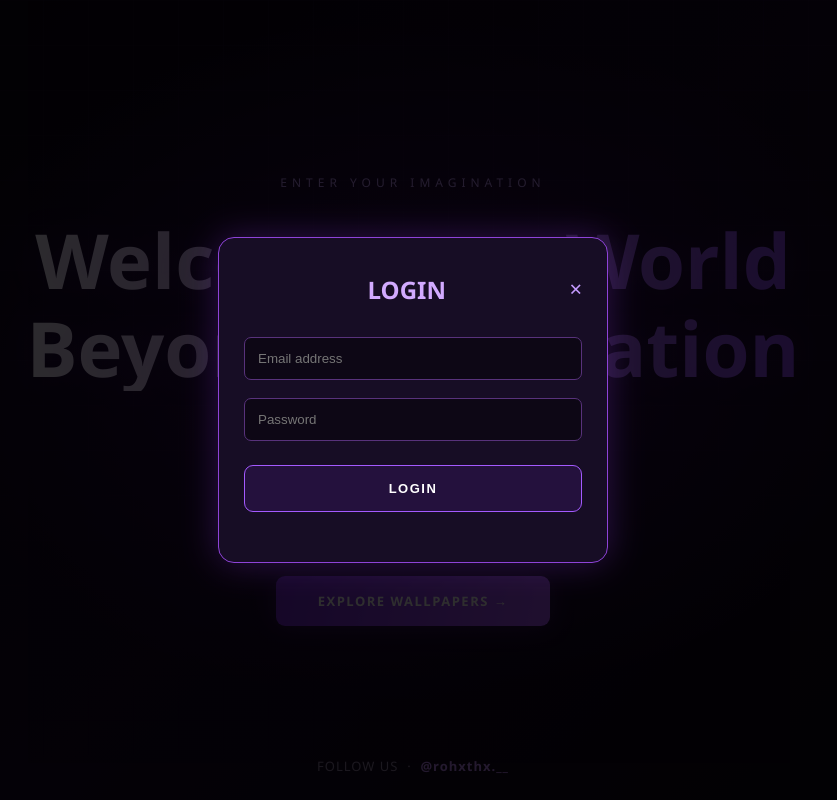
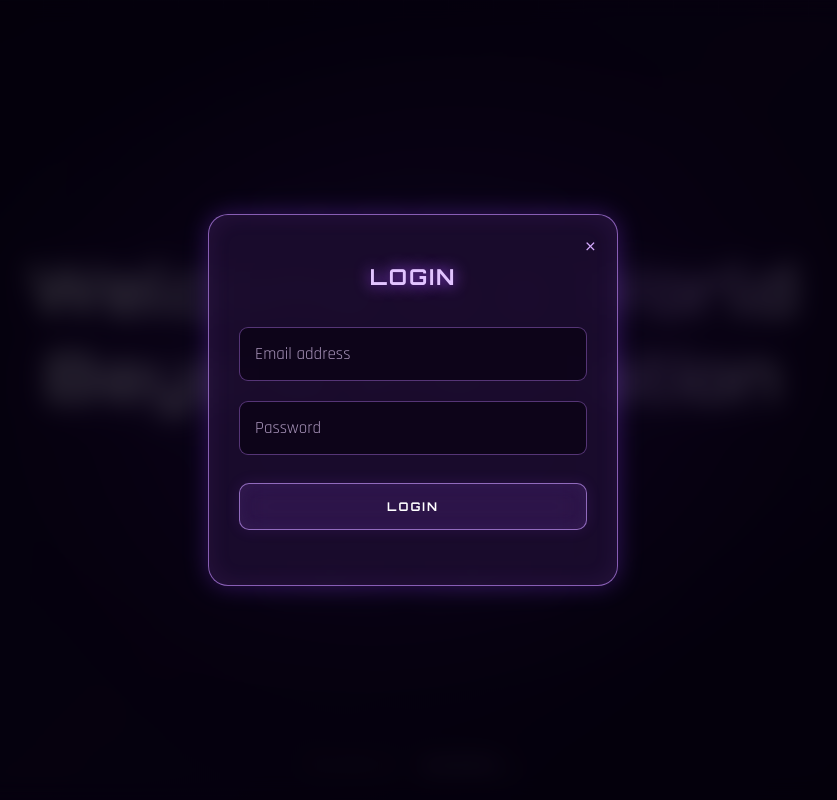
Before and after one commit to rohithsathiyaraj2-cyber/wallhaven, a website: page index.html in a window 1280 px wide. Both pictures are taken after a click on the button "LOGIN". Shown: the whole page, without its empty margins (227-1064 px from the left). Drawn offline with nearby package versions, Linux system fonts and the light colour scheme.

Commit message:
Upgrade welcome page with violet glass UI and auth popup

```diff
--- a/index.html
+++ b/index.html
@@ -5,6 +5,10 @@
 <meta charset="UTF-8">
 <meta name="viewport" content="width=device-width, initial-scale=1.0">
 <title>Welcome | WallHaven</title>
+
+<link rel="preconnect" href="https://fonts.googleapis.com">
+<link rel="preconnect" href="https://fonts.gstatic.com" crossorigin>
+<link href="https://fonts.googleapis.com/css2?family=Orbitron:wght@400;500;600;700;800&family=Rajdhani:wght@400;500;600;700&display=swap" rel="stylesheet">
 
 <style>
 * {
@@ -15,11 +19,11 @@
 
 body {
     min-height: 100vh;
-    font-family: 'Segoe UI', sans-serif;
+    font-family: 'Rajdhani', sans-serif;
     color: white;
     background:
-        radial-gradient(ellipse at 50% 45%, rgba(119, 36, 210, 0.28), transparent 55%),
-        linear-gradient(135deg, #08040f, #160626, #090410);
+        radial-gradient(ellipse at 50% 45%, rgba(119,36,210,.28), transparent 55%),
+        linear-gradient(135deg,#08040f,#160626,#090410);
     display: flex;
     justify-content: center;
     align-items: center;
@@ -27,108 +31,150 @@ body {
     overflow-x: hidden;
 }
 
+/* Background effects */
 body::before {
     content: "";
     position: fixed;
     inset: 0;
     pointer-events: none;
     background-image:
-        linear-gradient(rgba(180,100,255,.035) 1px, transparent 1px),
-        linear-gradient(90deg, rgba(180,100,255,.035) 1px, transparent 1px);
+        linear-gradient(rgba(180,100,255,.045) 1px,transparent 1px),
+        linear-gradient(90deg,rgba(180,100,255,.045) 1px,transparent 1px);
     background-size: 45px 45px;
-    mask-image: linear-gradient(to bottom, black, transparent);
+    mask-image: linear-gradient(to bottom,black,transparent);
 }
 
+body::after {
+    content: "";
+    position: fixed;
+    width: 450px;
+    height: 450px;
+    border-radius: 50%;
+    background: rgba(125,40,255,.12);
+    filter: blur(100px);
+    pointer-events: none;
+}
+
+/* Main content */
 .container {
     width: 100%;
-    max-width: 900px;
-    padding: 40px 22px;
+    max-width: 950px;
+    padding: 45px 22px;
     position: relative;
     z-index: 1;
 }
 
 .tagline {
-    color: #c59aff;
-    letter-spacing: 5px;
-    font-size: 12px;
-    margin-bottom: 25px;
-    text-transform: uppercase;
+    color: #d2a4ff;
+    font-family: 'Orbitron', sans-serif;
+    letter-spacing: 6px;
+    font-size: 11px;
+    margin-bottom: 28px;
+    text-shadow: 0 0 15px #a34cff;
 }
 
 h1 {
-    font-size: clamp(38px, 7vw, 76px);
+    font-family: 'Orbitron', sans-serif;
+    font-size: clamp(32px,6vw,67px);
     font-weight: 800;
-    line-height: 1.15;
-    background: linear-gradient(90deg, #ffffff, #c58aff, #8e43ff);
+    line-height: 1.3;
+    letter-spacing: 1px;
+    background: linear-gradient(
+        110deg,
+        #ffffff 5%,
+        #e4caff 35%,
+        #b56cff 65%,
+        #f2e5ff 90%
+    );
     -webkit-background-clip: text;
     -webkit-text-fill-color: transparent;
-    text-shadow: 0 0 35px rgba(155, 75, 255, .15);
+    filter: drop-shadow(0 0 17px rgba(169,91,255,.45));
 }
 
 .subtitle {
-    color: #b9a9ca;
-    font-size: 16px;
-    margin: 22px auto 38px;
+    color: #d0bedf;
+    font-size: 19px;
+    letter-spacing: 1.5px;
+    margin: 25px auto 40px;
     line-height: 1.7;
 }
 
+/* Glass buttons */
 .buttons {
     display: flex;
     justify-content: center;
     flex-wrap: wrap;
-    gap: 16px;
+    gap: 20px;
 }
 
 .btn {
-    padding: 15px 34px;
-    border-radius: 9px;
-    border: 1px solid #a45aff;
-    color: white;
-    background: rgba(126, 48, 220, .13);
+    position: relative;
+    padding: 15px 38px;
+    border-radius: 10px;
+    border: 1px solid rgba(202,155,255,.65);
+    color: #fff;
+    background: rgba(143,70,220,.13);
+    backdrop-filter: blur(15px);
+    -webkit-backdrop-filter: blur(15px);
     text-decoration: none;
-    font-size: 13px;
-    font-weight: 800;
-    letter-spacing: 1.5px;
+    font-family: 'Orbitron', sans-serif;
+    font-size: 12px;
+    font-weight: 700;
+    letter-spacing: 2px;
     cursor: pointer;
-    transition: .3s;
+    transition: .35s ease;
+    box-shadow:
+        inset 0 0 15px rgba(190,130,255,.08),
+        0 0 15px rgba(153,75,255,.12);
 }
 
 .btn:hover {
-    background: #8d3df5;
-    box-shadow: 0 0 25px rgba(155, 75, 255, .55);
-    transform: translateY(-3px);
+    background: rgba(157,76,255,.3);
+    border-color: #e0baff;
+    box-shadow:
+        0 0 12px #9c4dff,
+        0 0 30px rgba(156,77,255,.55),
+        inset 0 0 18px rgba(210,170,255,.2);
+    transform: translateY(-4px);
+    color: white;
 }
 
-.explore {
-    display: inline-block;
-    margin-top: 23px;
-    padding: 16px 42px;
-    background: linear-gradient(100deg, #7628d8, #ad55ff);
-    border: none;
-    box-shadow: 0 0 25px rgba(150, 65, 255, .25);
+.btn:active {
+    transform: scale(.97);
 }
 
+/* Footer */
 footer {
     position: absolute;
     bottom: 25px;
     left: 0;
     width: 100%;
-    color: #9684aa;
-    font-size: 13px;
-    letter-spacing: 1px;
+    color: #b7a2ca;
+    font-size: 15px;
+    letter-spacing: 2px;
+    z-index: 2;
 }
 
 footer a {
-    color: #c58aff;
+    color: #d5a9ff;
     text-decoration: none;
     font-weight: 700;
+    transition: .3s;
 }
 
+footer a:hover {
+    color: white;
+    text-shadow: 0 0 15px #b66aff;
+}
+
+/* Authentication modal */
 .modal {
     display: none;
     position: fixed;
     inset: 0;
-    background: rgba(0,0,0,.82);
+    background: rgba(3,0,10,.82);
+    backdrop-filter: blur(12px);
+    -webkit-backdrop-filter: blur(12px);
     justify-content: center;
     align-items: center;
     padding: 20px;
@@ -137,62 +183,148 @@ footer a {
 
 .modal-box {
     width: 100%;
-    max-width: 390px;
-    padding: 35px 25px;
-    background: #170d25;
-    border: 1px solid #8e43d8;
-    border-radius: 16px;
-    box-shadow: 0 0 35px rgba(135, 55, 220, .3);
+    max-width: 410px;
+    padding: 38px 30px;
+    position: relative;
+    background: rgba(35,16,57,.72);
+    border: 1px solid rgba(195,139,255,.65);
+    border-radius: 20px;
+    backdrop-filter: blur(25px);
+    -webkit-backdrop-filter: blur(25px);
+    box-shadow:
+        0 0 25px rgba(147,63,255,.3),
+        inset 0 0 25px rgba(180,120,255,.08);
+    animation: popup .35s ease;
+}
+
+@keyframes popup {
+    from {
+        opacity: 0;
+        transform: translateY(25px) scale(.94);
+    }
+    to {
+        opacity: 1;
+        transform: translateY(0) scale(1);
+    }
 }
 
 .modal-box h2 {
-    color: #d2aaff;
-    margin-bottom: 22px;
+    font-family: 'Orbitron', sans-serif;
+    font-size: 22px;
+    color: #e2c4ff;
+    margin: 10px 0 27px;
+    letter-spacing: 2px;
+    text-shadow: 0 0 15px #a64dff;
 }
 
 .modal-box input {
     width: 100%;
-    padding: 13px;
-    margin: 9px 0;
-    background: #0d0715;
+    padding: 15px;
+    margin: 10px 0;
+    background: rgba(8,3,18,.65);
     color: white;
-    border: 1px solid #58327b;
-    border-radius: 7px;
+    border: 1px solid rgba(173,112,230,.45);
+    border-radius: 9px;
+    font-family: 'Rajdhani', sans-serif;
+    font-size: 17px;
     outline: none;
+    transition: .3s;
+}
+
+.modal-box input:focus {
+    border-color: #c58aff;
+    box-shadow: 0 0 15px rgba(165,83,255,.35);
+}
+
+.modal-box input::placeholder {
+    color: #a995bb;
 }
 
 .modal-box .btn {
     width: 100%;
-    margin-top: 15px;
+    margin-top: 18px;
 }
 
 .close {
-    float: right;
+    position: absolute;
+    top: 15px;
+    right: 20px;
     cursor: pointer;
-    color: #c59aff;
-    font-size: 22px;
+    color: #d5aaff;
+    font-size: 27px;
+    transition: .3s;
+}
+
+.close:hover {
+    color: white;
+    text-shadow: 0 0 15px #bd79ff;
 }
 
 #message {
-    margin-top: 15px;
-    color: #c59aff;
-    font-size: 13px;
+    margin-top: 17px;
+    color: #d9baff;
+    font-size: 15px;
+    letter-spacing: .5px;
 }
 
+/* Success popup */
+.success-icon {
+    font-size: 48px;
+    margin-bottom: 15px;
+    filter: drop-shadow(0 0 15px #b46aff);
+}
+
+.success-title {
+    font-family: 'Orbitron', sans-serif;
+    color: #e6ccff;
+    font-size: 21px;
+    line-height: 1.5;
+    text-shadow: 0 0 15px #a54cff;
+}
+
+.success-text {
+    color: #c8b5dc;
+    font-size: 17px;
+    margin: 15px 0 25px;
+    line-height: 1.6;
+}
+
+.explore-btn {
+    display: block;
+    width: 100%;
+    padding: 17px 12px;
+    background: linear-gradient(110deg,#7628d8,#ae5cff);
+    border: 1px solid #d9b3ff;
+    box-shadow: 0 0 25px rgba(160,75,255,.4);
+}
+
+.explore-btn:hover {
+    background: linear-gradient(110deg,#913eff,#c17aff);
+}
+
+/* Mobile */
 @media(max-width: 500px) {
     .buttons {
         flex-direction: column;
-        padding: 0 15px;
+        padding: 0 12px;
     }
 
-    .btn {
+    .buttons .btn {
         width: 100%;
+    }
+
+    .tagline {
+        letter-spacing: 3px;
     }
 
     footer {
         position: relative;
-        margin-top: 65px;
+        margin-top: 70px;
         bottom: auto;
+    }
+
+    .modal-box {
+        padding: 35px 22px;
     }
 }
 </style>
@@ -216,10 +348,6 @@ footer a {
         <button class="btn" onclick="openAuth('signup')">SIGN UP</button>
     </div>
 
-    <a href="explore.html" class="btn explore">
-        EXPLORE WALLPAPERS →
-    </a>
-
 </div>
 
 <footer>
@@ -230,18 +358,60 @@ footer a {
     </a>
 </footer>
 
+<!-- Login / Signup -->
 <div class="modal" id="authModal">
     <div class="modal-box">
+
         <span class="close" onclick="closeAuth()">×</span>
+
         <h2 id="authTitle">LOGIN</h2>
 
         <form id="authForm">
-            <input type="email" id="email" placeholder="Email address" required>
-            <input type="password" id="password" placeholder="Password" minlength="6" required>
-            <button type="submit" class="btn" id="authSubmit">LOGIN</button>
+            <input
+                type="email"
+                id="email"
+                placeholder="Email address"
+                autocomplete="email"
+                required
+            >
+
+            <input
+                type="password"
+                id="password"
+                placeholder="Password"
+                minlength="6"
+                autocomplete="current-password"
+                required
+            >
+
+            <button type="submit" class="btn" id="authSubmit">
+                LOGIN
+            </button>
         </form>
 
-        <p id="message"></p>
+        <p id="message" role="status"></p>
+
+    </div>
+</div>
+
+<!-- Successful login/signup popup -->
+<div class="modal" id="successModal">
+    <div class="modal-box">
+
+        <div class="success-icon">✦</div>
+
+        <h2 class="success-title" id="successTitle">
+            WELCOME TO WALLHAVEN
+        </h2>
+
+        <p class="success-text" id="successText">
+            Your journey into a world of extraordinary wallpapers starts here.
+        </p>
+
+        <a href="explore.html" class="btn explore-btn">
+            EXPLORE WALLPAPERS →
+        </a>
+
     </div>
 </div>
 
@@ -260,18 +430,39 @@ let authMode = "login";
 
 function openAuth(mode) {
     authMode = mode;
+
     document.getElementById("authTitle").textContent =
         mode === "login" ? "LOGIN" : "CREATE ACCOUNT";
 
     document.getElementById("authSubmit").textContent =
         mode === "login" ? "LOGIN" : "SIGN UP";
 
+    document.getElementById("password").autocomplete =
+        mode === "login" ? "current-password" : "new-password";
+
     document.getElementById("message").textContent = "";
+
     document.getElementById("authModal").style.display = "flex";
 }
 
 function closeAuth() {
     document.getElementById("authModal").style.display = "none";
+}
+
+function showSuccess(mode, email) {
+    document.getElementById("authModal").style.display = "none";
+
+    document.getElementById("successTitle").textContent =
+        mode === "signup"
+        ? "ACCOUNT CREATED!"
+        : "WELCOME BACK!";
+
+    document.getElementById("successText").textContent =
+        mode === "signup"
+        ? "Your WallHaven account is ready. Explore your new wallpaper collection."
+        : "Login successful! Your wallpaper experience is waiting for you.";
+
+    document.getElementById("successModal").style.display = "flex";
 }
 
 document.getElementById("authForm").addEventListener("submit", async function(e) {
@@ -280,8 +471,11 @@ document.getElementById("authForm").addEventListener("submit", async function(e)
     const email = document.getElementById("email").value.trim();
     const password = document.getElementById("password").value;
     const message = document.getElementById("message");
+    const submitButton = document.getElementById("authSubmit");
 
     message.textContent = "Please wait...";
+    submitButton.disabled = true;
+    submitButton.textContent = "PLEASE WAIT...";
 
     try {
         let result;
@@ -291,33 +485,53 @@ document.getElementById("authForm").addEventListener("submit", async function(e)
                 email: email,
                 password: password
             });
-
-            if (!result.error) {
-                message.textContent =
-                    "Account created! Check your email if verification is required.";
-            }
         } else {
             result = await supabaseClient.auth.signInWithPassword({
                 email: email,
                 password: password
             });
-
-            if (!result.error) {
-                message.textContent = "Login successful!";
-            }
         }
 
         if (result.error) {
             message.textContent = result.error.message;
+            return;
+        }
+
+        if (authMode === "signup" && !result.data.session) {
+            message.textContent =
+                "Account created! Please verify your email, then login to continue.";
+            return;
+        }
+
+        if (result.data.session) {
+            showSuccess(authMode, email);
+        } else {
+            message.textContent =
+                "Authentication completed, but no active session was created. Please login to continue.";
         }
 
     } catch (error) {
-        message.textContent = "Something went wrong. Please try again.";
+        message.textContent =
+            error.message || "Something went wrong. Please try again.";
+    } finally {
+        submitButton.disabled = false;
+        submitButton.textContent =
+            authMode === "login" ? "LOGIN" : "SIGN UP";
     }
 });
 
+// Close login modal when clicking outside
 document.getElementById("authModal").addEventListener("click", function(e) {
-    if (e.target === this) closeAuth();
+    if (e.target === this) {
+        closeAuth();
+    }
+});
+
+// Close success popup if clicking outside
+document.getElementById("successModal").addEventListener("click", function(e) {
+    if (e.target === this) {
+        this.style.display = "none";
+    }
 });
 </script>
 
```
